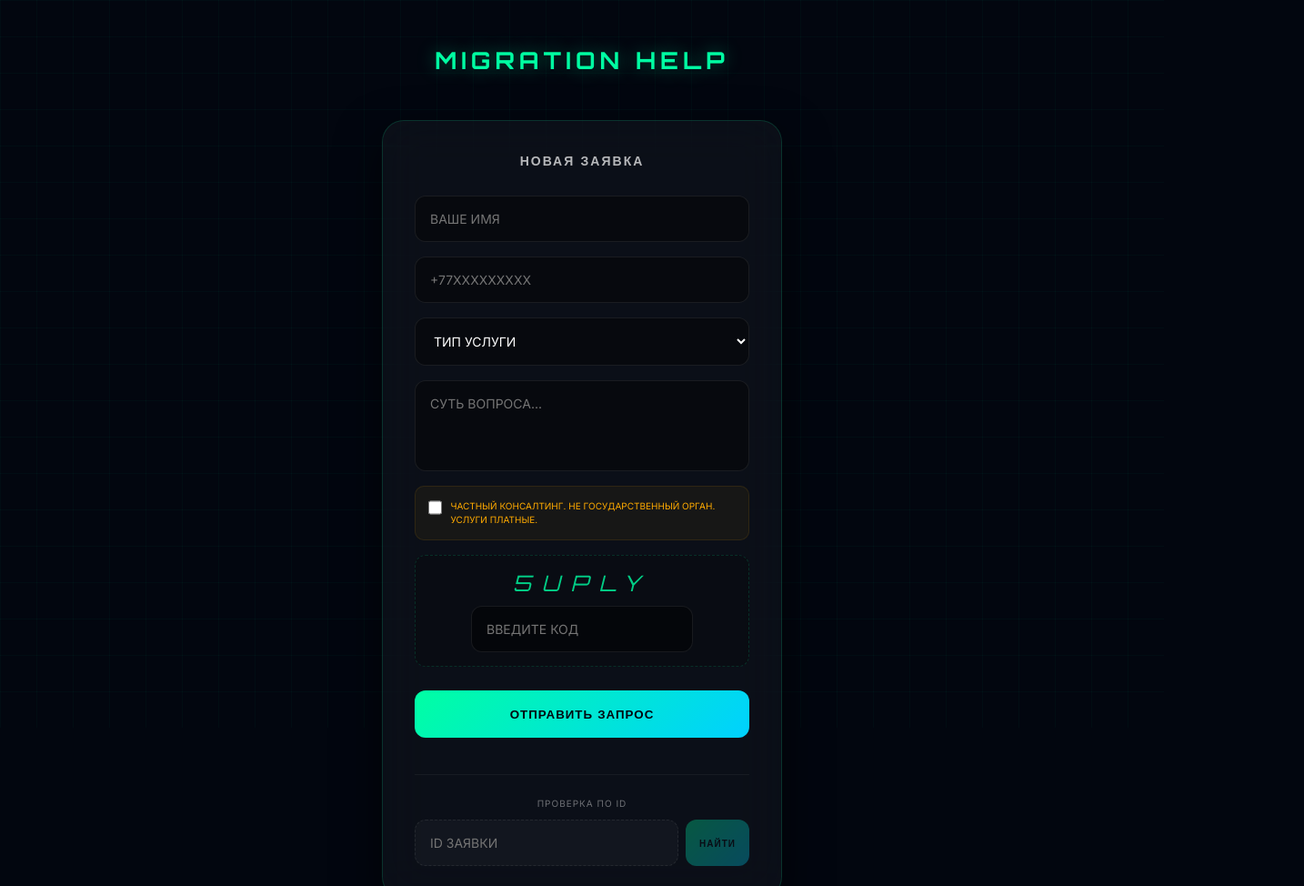
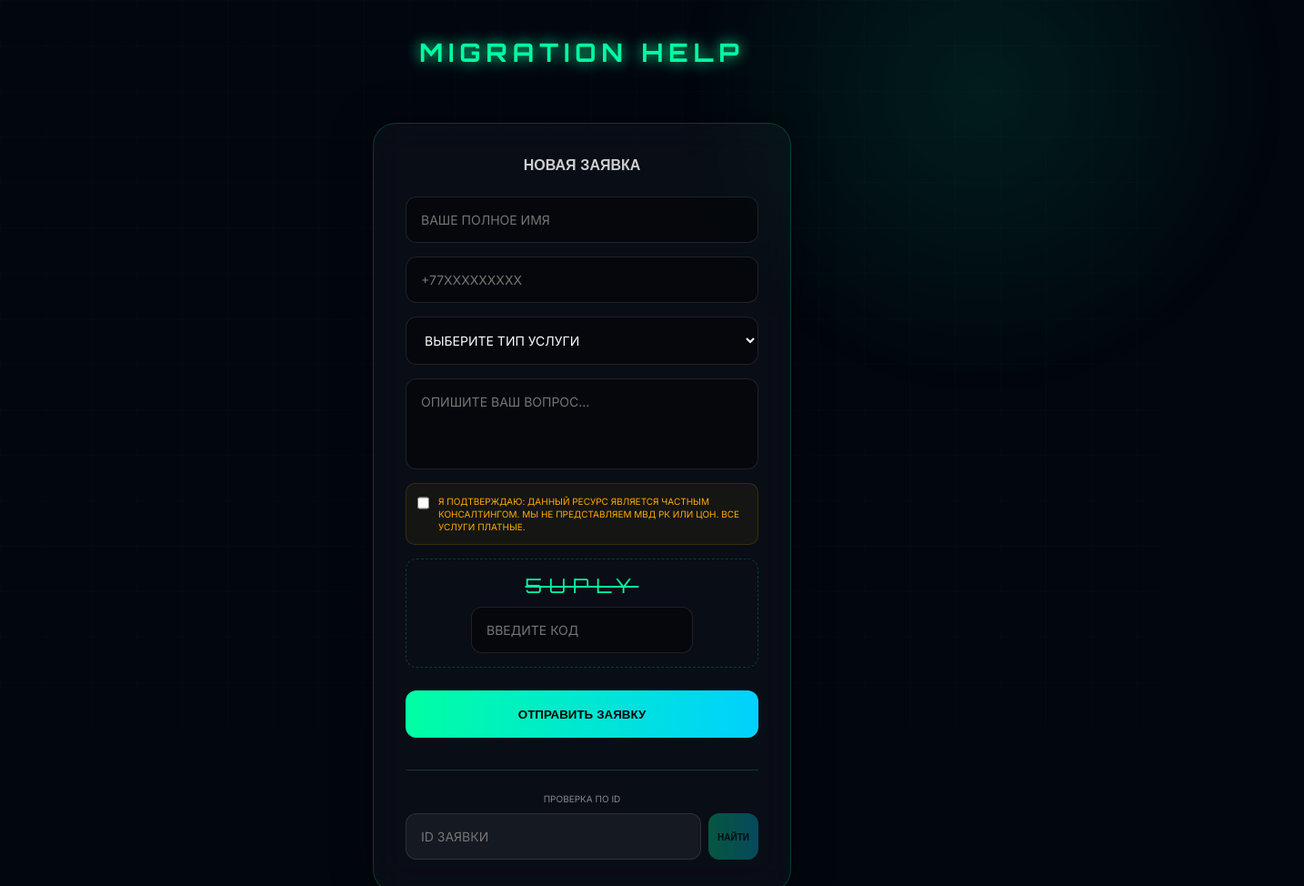
Before and after one commit to pmnx49/pmnx, a website: page index.html in a window 1280 px wide. Shown: the top 974 px of the page at 91% size, 1434 px wide, since content can reach past the window. Drawn offline with Linux system fonts and the light colour scheme.

Commit message:
Update services and validation

```diff
--- a/index.html
+++ b/index.html
@@ -3,15 +3,15 @@
 <head>
     <meta charset="UTF-8">
     <meta name="viewport" content="width=device-width, initial-scale=1.0">
-    <title>Migration Help | Professional</title>
+    <title>Migration Help | Premium Consulting</title>
     <link href="https://fonts.googleapis.com/css2?family=Orbitron:wght@400;700&family=Inter:wght@300;400;600&display=swap" rel="stylesheet">
     <style>
         :root {
             --neon: #00ffa3;
             --neon-secondary: #00d1ff;
             --bg: #02060f;
-            --glass: rgba(255, 255, 255, 0.04);
-            --border: rgba(0, 255, 163, 0.15);
+            --glass: rgba(255, 255, 255, 0.03);
+            --border: rgba(0, 255, 163, 0.2);
         }
 
         * { margin: 0; padding: 0; box-sizing: border-box; font-family: 'Inter', sans-serif; }
@@ -20,73 +20,70 @@
             background: var(--bg);
             color: #fff;
             min-height: 100vh;
+            overflow-x: hidden;
             display: flex;
             flex-direction: column;
             align-items: center;
-            overflow-x: hidden;
         }
 
-        /* Фоновая сетка */
         .cyber-bg {
             position: fixed;
             top: 0; left: 0; width: 100%; height: 100%;
             z-index: -1;
             background:
-                linear-gradient(rgba(0, 255, 163, 0.03) 1px, transparent 1px),
-                linear-gradient(90deg, rgba(0, 255, 163, 0.03) 1px, transparent 1px);
-            background-size: 40px 40px;
+                linear-gradient(rgba(0, 255, 163, 0.02) 1px, transparent 1px),
+                linear-gradient(90deg, rgba(0, 255, 163, 0.02) 1px, transparent 1px);
+            background-size: 50px 50px;
         }
 
-        header { padding: 50px 20px 30px; text-align: center; }
+        .glow-sphere {
+            position: absolute;
+            width: 600px; height: 600px;
+            background: radial-gradient(circle, rgba(0, 255, 163, 0.1) 0%, transparent 70%);
+            top: -200px; right: -100px;
+            animation: pulse 8s infinite alternate;
+        }
+
+        @keyframes pulse { from { opacity: 0.5; transform: scale(1); } to { opacity: 1; transform: scale(1.2); } }
+
+        header { padding: 40px; text-align: center; z-index: 10; }
         header h1 {
             font-family: 'Orbitron', sans-serif;
-            font-size: 26px;
-            letter-spacing: 5px;
+            font-size: 28px;
+            letter-spacing: 6px;
             color: var(--neon);
-            text-shadow: 0 0 20px rgba(0, 255, 163, 0.4);
-            text-transform: uppercase;
+            text-shadow: 0 0 15px var(--neon);
         }
 
-        .container { width: 100%; max-width: 480px; padding: 20px; }
+        .container { width: 100%; max-width: 500px; padding: 20px; z-index: 10; }
 
-        /* Статичная карточка без 3D наклона */
         .main-card {
             background: var(--glass);
-            backdrop-filter: blur(25px);
-            border-radius: 24px;
+            backdrop-filter: blur(20px);
+            border-radius: 25px;
             border: 1px solid var(--border);
             padding: 35px;
-            box-shadow: 0 20px 50px rgba(0,0,0,0.6);
-            position: relative;
+            box-shadow: 0 0 40px rgba(0,0,0,0.5);
+            transition: transform 0.1s ease-out;
+            perspective: 1000px;
         }
 
-        h2 {
-            font-family: 'Orbitron', sans-serif;
-            font-size: 14px;
-            margin-bottom: 30px;
-            text-align: center;
-            color: #fff;
-            opacity: 0.7;
-            letter-spacing: 2px;
-        }
+        h2 { font-family: 'Orbitron', sans-serif; font-size: 16px; margin-bottom: 25px; text-align: center; color: #fff; opacity: 0.8; }
 
-        form { display: flex; flex-direction: column; gap: 16px; }
+        form { display: flex; flex-direction: column; gap: 15px; }
 
         input, select, textarea {
             background: rgba(0,0,0,0.4);
-            border: 1px solid rgba(255,255,255,0.08);
+            border: 1px solid rgba(255,255,255,0.1);
             padding: 16px;
             border-radius: 12px;
             color: #fff;
             font-size: 14px;
             outline: none;
-            transition: 0.2s;
+            transition: 0.3s;
         }
 
-        input:focus, select:focus, textarea:focus {
-            border-color: var(--neon);
-            background: rgba(0, 255, 163, 0.02);
-        }
+        input:focus, select:focus, textarea:focus { border-color: var(--neon); box-shadow: 0 0 10px rgba(0, 255, 163, 0.2); }
 
         select option { background: #0a192f; color: #fff; }
 
@@ -94,15 +91,14 @@
 
         .disclaimer {
             background: rgba(255, 171, 0, 0.05);
-            border: 1px solid rgba(255, 171, 0, 0.1);
-            padding: 14px;
+            border: 1px solid rgba(255, 171, 0, 0.15);
+            padding: 12px;
             border-radius: 10px;
-            display: flex; gap: 10px;
+            display: flex; gap: 10px; align-items: flex-start;
         }
-        .disclaimer label { font-size: 10px; color: #ffab00; line-height: 1.5; }
+        .disclaimer label { font-size: 10px; color: #ffab00; line-height: 1.4; cursor: pointer; }
 
         .captcha-box {
-            background: rgba(0,0,0,0.2);
             border: 1px dashed var(--border);
             border-radius: 12px;
             padding: 15px;
@@ -110,18 +106,17 @@
         }
         #captchaTxt {
             font-family: 'Orbitron', sans-serif;
-            font-size: 24px;
+            font-size: 22px;
             color: var(--neon);
-            letter-spacing: 12px;
+            letter-spacing: 8px;
             margin-bottom: 10px;
             user-select: none;
-            opacity: 0.8;
-            font-style: italic;
+            text-decoration: line-through;
         }
 
         button {
-            background: linear-gradient(135deg, var(--neon), var(--neon-secondary));
-            color: #02060f;
+            background: linear-gradient(90deg, var(--neon), var(--neon-secondary));
+            color: #000;
             padding: 18px;
             border: none;
             border-radius: 12px;
@@ -130,22 +125,14 @@
             cursor: pointer;
             transition: 0.3s;
             text-transform: uppercase;
-            letter-spacing: 1px;
             margin-top: 10px;
         }
-        button:hover:not(:disabled) {
-            filter: brightness(1.1);
-            box-shadow: 0 0 25px rgba(0, 255, 163, 0.4);
-        }
+        button:hover:not(:disabled) { transform: scale(1.02); box-shadow: 0 0 20px var(--neon); }
         button:disabled { opacity: 0.3; cursor: not-allowed; }
 
-        .status-section {
-            margin-top: 40px;
-            padding-top: 25px;
-            border-top: 1px solid rgba(255,255,255,0.05);
-        }
-        .status-input-wrap { display: flex; gap: 8px; margin-top: 12px; }
-        #statusId { flex: 1; background: rgba(255,255,255,0.03); border-style: dashed; }
+        .status-section { margin-top: 35px; border-top: 1px solid var(--border); padding-top: 25px; }
+        .status-input-wrap { display: flex; gap: 8px; margin-top: 10px; }
+        #statusId { flex: 1; background: rgba(255,255,255,0.05); }
         #statusResult {
             margin-top: 15px;
             padding: 15px;
@@ -155,38 +142,37 @@
             font-family: 'Orbitron', sans-serif;
             font-size: 13px;
             border: 1px solid var(--neon);
-            background: rgba(0, 255, 163, 0.05);
         }
     </style>
 </head>
 <body>
 
 <div class="cyber-bg"></div>
+<div class="glow-sphere"></div>
 
 <header><h1>MIGRATION HELP</h1></header>
 
 <div class="container">
-    <div class="main-card">
+    <div class="main-card" id="tiltCard">
         <h2>НОВАЯ ЗАЯВКА</h2>
         <form id="orderForm">
-            <input type="text" id="name" placeholder="ВАШЕ ИМЯ" required>
+            <input type="text" id="name" placeholder="ВАШЕ ПОЛНОЕ ИМЯ" required minlength="2">
             <input type="tel" id="phone" placeholder="+77XXXXXXXXX" required pattern="^\+7\d{10}$">
 
             <select id="service" required>
-                <option value="" disabled selected>ТИП УСЛУГИ</option>
+                <option value="" disabled selected>ВЫБЕРИТЕ ТИП УСЛУГИ</option>
                 <option value="Верификация IMEI">ВЕРИФИКАЦИЯ IMEI</option>
                 <option value="РВП / ВНЖ">РВП / ВНЖ</option>
-                <option value="ИРС">РАЗРЕШЕНИЕ ИРС</option>
-                <option value="Регистрация">РЕГИСТРАЦИЯ В МВД</option>
-                <option value="Другое">ПРОЧЕЕ</option>
+                <option value="Трудовой иммигрант">РАЗРЕШЕНИЕ ИЛИ ПРОДЛЕНИЕ ТРУДОВОГО ИММИГРАНТА</option>
+                <option value="Прочее">ПРОЧЕЕ</option>
             </select>
 
-            <textarea id="message" placeholder="СУТЬ ВОПРОСА..." required></textarea>
+            <textarea id="message" placeholder="ОПИШИТЕ ВАШ ВОПРОС..." required minlength="5"></textarea>
 
             <div class="disclaimer">
                 <input type="checkbox" id="agree" required style="width: 18px; height: 18px;">
                 <label for="agree">
-                    ЧАСТНЫЙ КОНСАЛТИНГ. НЕ ГОСУДАРСТВЕННЫЙ ОРГАН. УСЛУГИ ПЛАТНЫЕ.
+                    Я ПОДТВЕРЖДАЮ: ДАННЫЙ РЕСУРС ЯВЛЯЕТСЯ ЧАСТНЫМ КОНСАЛТИНГОМ. МЫ НЕ ПРЕДСТАВЛЯЕМ МВД РК ИЛИ ЦОН. ВСЕ УСЛУГИ ПЛАТНЫЕ.
                 </label>
             </div>
 
@@ -195,14 +181,14 @@
                 <input type="text" id="captchaIn" placeholder="ВВЕДИТЕ КОД" required>
             </div>
 
-            <button type="submit" id="submitBtn">ОТПРАВИТЬ ЗАПРОС</button>
+            <button type="submit" id="submitBtn">ОТПРАВИТЬ ЗАЯВКУ</button>
         </form>
 
         <div class="status-section">
-            <p style="font-size: 10px; text-align: center; opacity: 0.4; letter-spacing: 1px;">ПРОВЕРКА ПО ID</p>
+            <p style="font-size: 10px; text-align: center; opacity: 0.5;">ПРОВЕРКА ПО ID</p>
             <div class="status-input-wrap">
                 <input type="text" id="statusId" placeholder="ID ЗАЯВКИ" readonly>
-                <button onclick="checkStatus()" id="checkBtn" disabled style="padding: 10px 15px; font-size: 10px; margin-top:0;">НАЙТИ</button>
+                <button onclick="checkStatus()" id="checkBtn" disabled style="padding: 10px; font-size: 10px; margin-top:0;">НАЙТИ</button>
             </div>
             <div id="statusResult"></div>
         </div>
@@ -219,13 +205,20 @@
     }
     generateCaptcha();
 
+    const card = document.getElementById('tiltCard');
+    document.addEventListener('mousemove', (e) => {
+        let x = (window.innerWidth / 2 - e.pageX) / 30;
+        let y = (window.innerHeight / 2 - e.pageY) / 30;
+        card.style.transform = `rotateY(${x}deg) rotateX(${y}deg)`;
+    });
+
     document.getElementById("orderForm").onsubmit = async (e) => {
         e.preventDefault();
         const btn = document.getElementById("submitBtn");
         const captchaInput = document.getElementById("captchaIn").value.toUpperCase();
 
         if(captchaInput !== currentCode) {
-            alert("ОШИБКА: НЕВЕРНЫЙ КОД!");
+            alert("НЕВЕРНЫЙ КОД КАПЧИ!");
             return generateCaptcha();
         }
 
@@ -247,18 +240,18 @@
             const data = await res.json();
 
             if (!res.ok) {
-                alert("ОШИБКА: " + (data.error || "Сервер отклонил запрос"));
+                alert("ОШИБКА: " + (data.error || "Неизвестная ошибка"));
             } else if (data.id) {
-                alert("ЗАЯВКА №" + data.id + " УСПЕШНО СОЗДАНА");
+                alert("ЗАЯВКА №" + data.id + " УСПЕШНО СОЗДАНА!");
                 document.getElementById("statusId").value = data.id;
                 document.getElementById("checkBtn").disabled = false;
                 document.getElementById("orderForm").reset();
                 generateCaptcha();
             }
         } catch (err) {
-            alert("ОШИБКА СЕТИ: ПРОВЕРЬТЕ ИНТЕРНЕТ");
+            alert("ОШИБКА СЕТИ: ПРОВЕРЬТЕ ПОДКЛЮЧЕНИЕ");
         } finally {
-            btn.innerText = "ОТПРАВИТЬ ЗАПРОС";
+            btn.innerText = "ОТПРАВИТЬ ЗАЯВКУ";
             btn.disabled = false;
         }
     };
@@ -267,7 +260,7 @@
         const id = document.getElementById("statusId").value;
         const out = document.getElementById("statusResult");
         out.style.display = "block";
-        out.innerText = "ПОИСК В БАЗЕ...";
+        out.innerText = "ЗАГРУЗКА...";
 
         try {
             const res = await fetch(API_URL, {
@@ -276,7 +269,7 @@
                 body: JSON.stringify({ type: "status", id: id })
             });
             const d = await res.json();
-            const states = { 'pending': '⏳ В ОЖИДАНИИ', 'accepted': '✅ ПРИНЯТО', 'rejected': '❌ ОТКАЗАНО' };
+            const states = { 'pending': '⏳ В ОЖИДАНИИ', 'accepted': '✅ ПРИНЯТО', 'rejected': '❌ ОТКЛОНЕНО' };
             out.innerText = d.status === "not_found" ? "ID НЕ НАЙДЕН" : `СТАТУС: ${states[d.status] || d.status}`;
         } catch(e) { out.innerText = "ОШИБКА ЗАПРОСА"; }
     }
```
Also changed, not shown: supabase/functions/telegram-notify/index.ts (+8 -11 lines).
